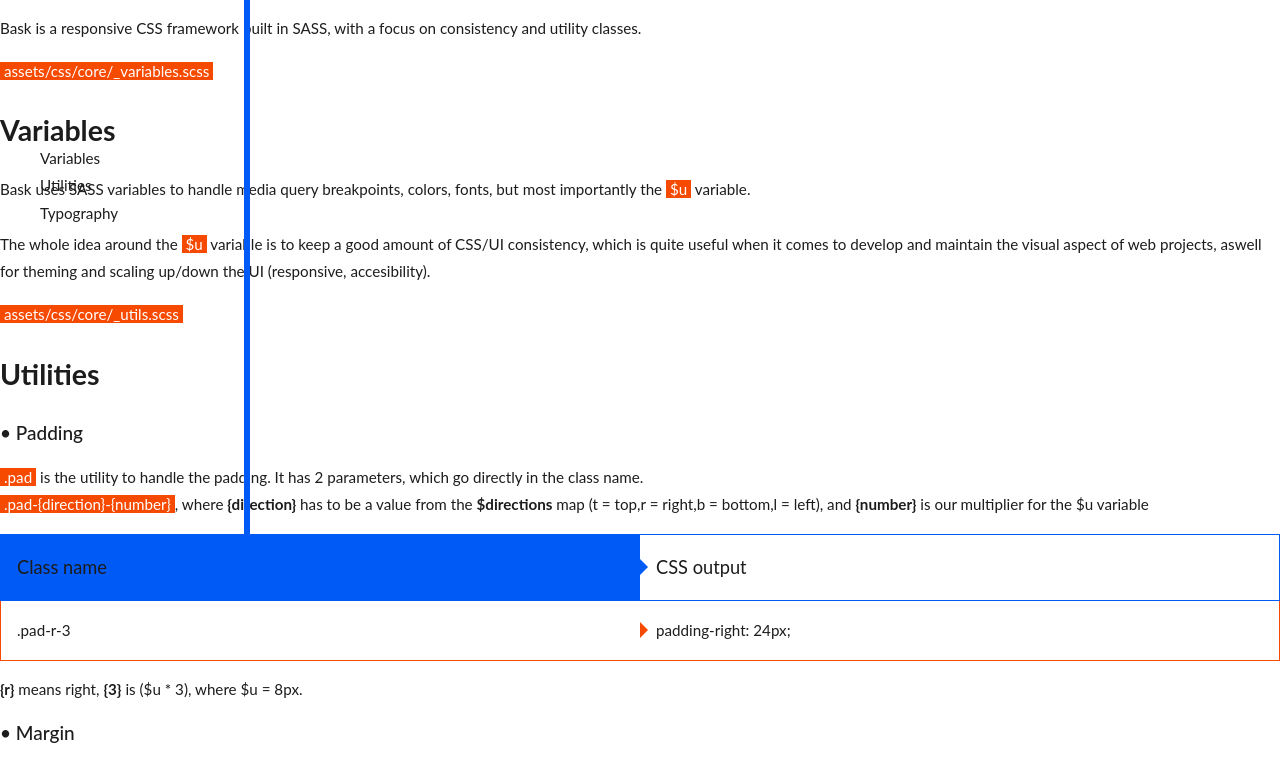
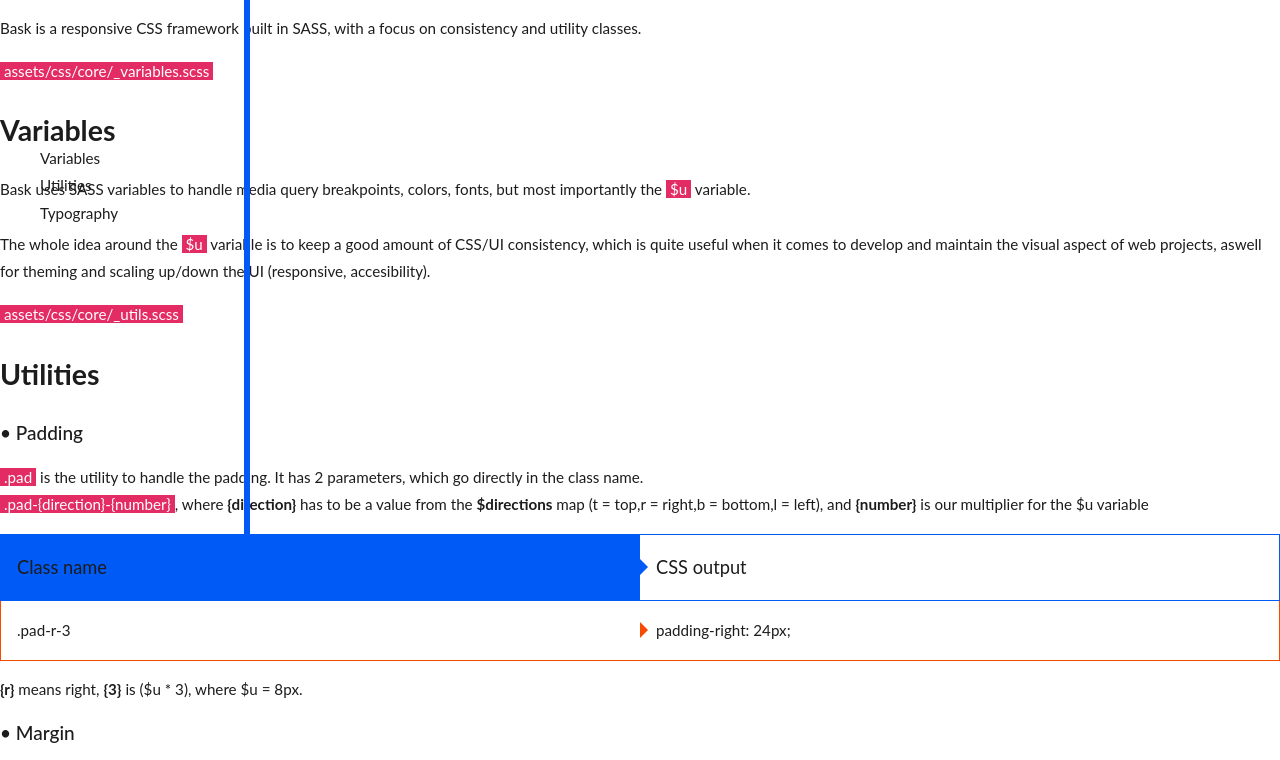
Before and after one commit to andreamorosi/bask, a website built with webpack: page index.html in a window 1280 px wide. Shown: the part 214-974 px from the top of the page. Built offline with nearby package versions, Linux system fonts and the light colour scheme; files whose address does not match are found by name.

Commit message:
Cleaned up the mixins file

```diff
--- a/assets/css/core/_mixins.scss
+++ b/assets/css/core/_mixins.scss
@@ -67,54 +67,6 @@
   @include text(16, 1.2, 700, main);
   color: inherit;
   margin: 0;
-}
-
-// [WIP] Grid mixin
-@mixin grid {
-  display: flex;
-  flex-wrap: wrap;
-
-  @supports (grid-area: auto) {
-    display: grid;
-    grid-gap: $u*2;
-  }
-}
-
-
-// [WIP] Grid mixin for generating grid systems
-@mixin gridAuto {
-  margin-left: -$u*2;
-
-  >* {
-    margin-bottom: $u*2;
-    margin-left: $u*2;
-  }
-
-  @media (min-width: 320px) {
-    >* {
-      width: calc((99% / #{2}) - #{$u*2});
-      flex: 0 0 calc((99% / #{2}) - #{$u*2});
-    }
-  }
-
-  @media (min-width: 768px) {
-    >* {
-      width: calc((99% / #{3}) - #{$u*2});
-      flex: 0 0 calc((99% / #{3}) - #{$u*2});
-    }
-  }
-
-  @supports (grid-area: auto) {
-    //grid-template-columns: repeat(12, 1fr);
-    grid-template-columns: repeat(auto-fit, minmax(200px, 1fr));
-    margin-left: 0;
-
-    >* {
-      width: auto;
-      margin-left: 0;
-      margin-bottom: 0;
-    }
-  }
 }
 
 // Mixin to generate padding using the $u variable
--- a/assets/css/core/_variables.scss
+++ b/assets/css/core/_variables.scss
@@ -2,9 +2,9 @@
 $black:     #1C1C1C;
 $white:     #FFF;
 $grey:      #efe8d8;
-$main:      #f64a00;
+$main:      #e42c64;
 $alt:       #00F5ED;
-$off:       #005AF5;
+$off:       #6b48ff;
 
 // Media Queries
 $mobileSm:      400px;
```
Also changed, not shown: build/brisa.min.css.
